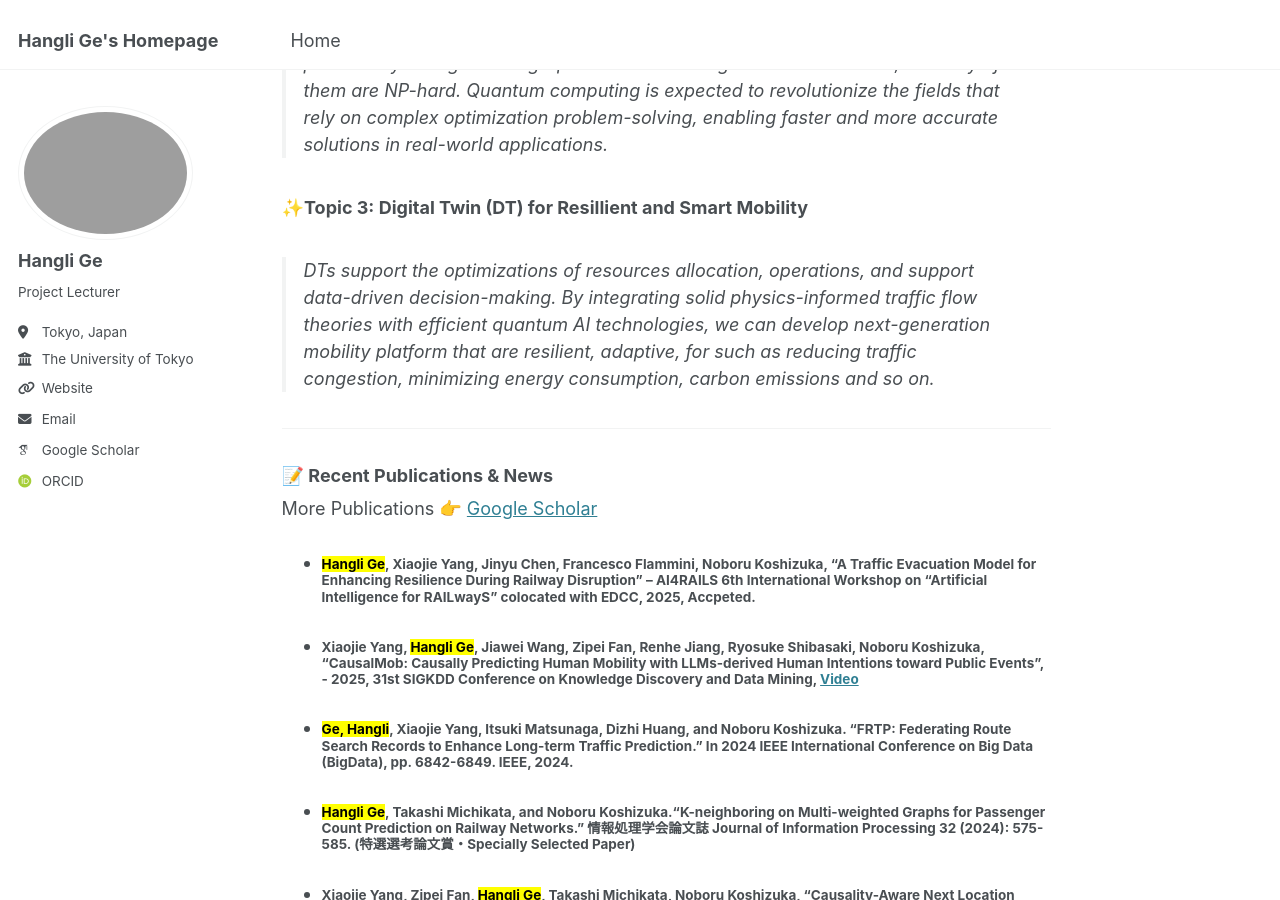
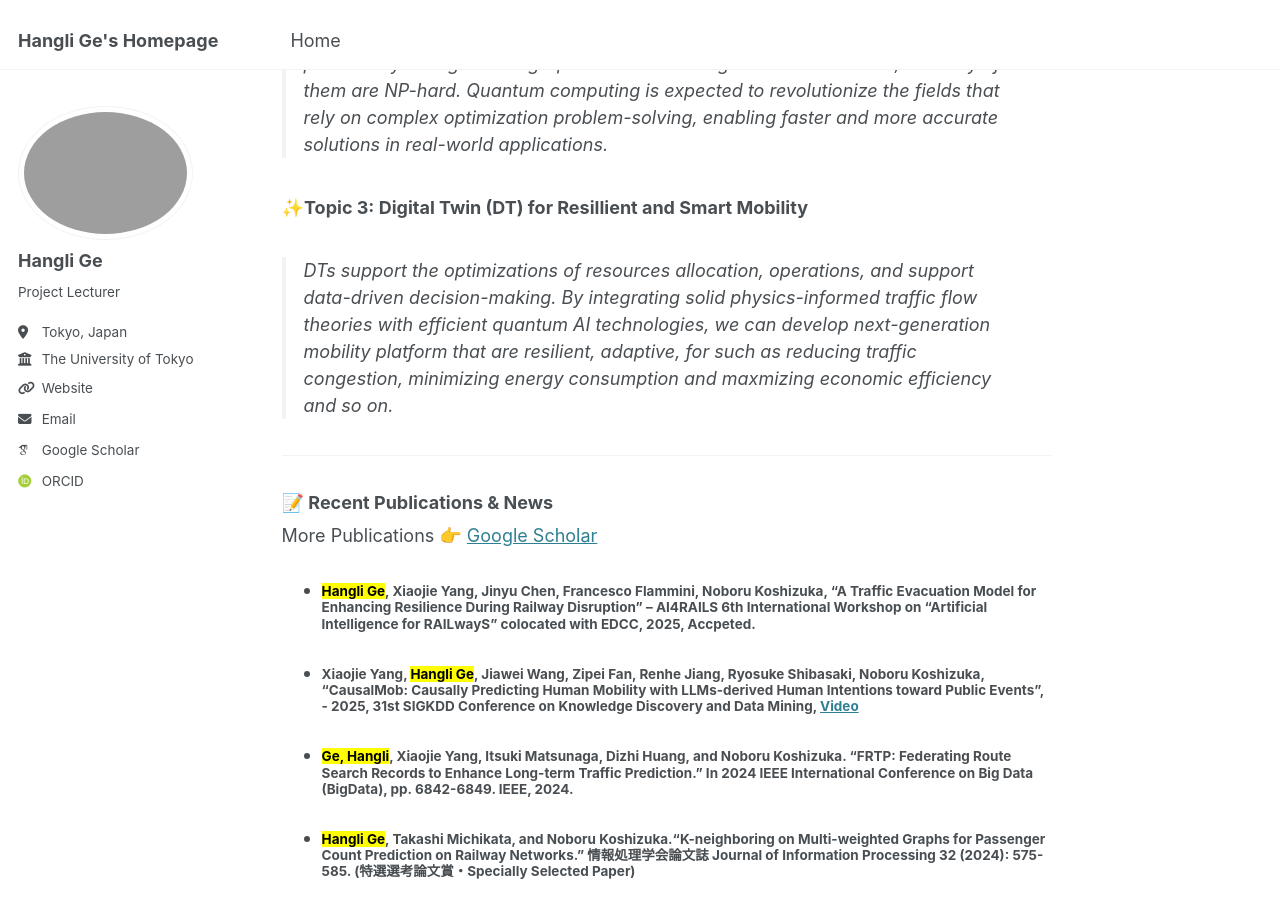
Before and after one commit to christie888/christie888.github.io, a Jekyll site: the page built from _pages/about.md, in a window 1280 px wide and 900 px high, scrolled down 927 px. Built offline with Jekyll 4.4.1, drawn with Linux system fonts in a browser that asks for light colours; some web fonts are replaced.

Commit message:
Update about.md

```diff
--- a/_pages/about.md
+++ b/_pages/about.md
@@ -23,7 +23,7 @@
 > Optimization is widely applied in machine learning, control system and operations research. Classical approaches including gradient descent and evolutionary algorithms, are commonly used, while modern methods increasly integrate deep learning. However, optimization problems face computational challenges, particularly in large-scale graph structure and high-dimensional data, as many of them are NP-hard. Quantum computing is expected to revolutionize the fields that rely on complex optimization problem-solving, enabling faster and more accurate solutions in real-world applications.
 
 **✨Topic 3: Digital Twin (DT) for Resillient and Smart Mobility**
-> DTs support the optimizations of resources allocation, operations, and support data-driven decision-making. By integrating solid physics-informed traffic flow theories with efficient quantum AI technologies, we can develop next-generation mobility platform that are resilient, adaptive, for such as reducing traffic congestion, minimizing energy consumption, carbon emissions and so on.
+> DTs support the optimizations of resources allocation, operations, and support data-driven decision-making. By integrating solid physics-informed traffic flow theories with efficient quantum AI technologies, we can develop next-generation mobility platform that are resilient, adaptive, for such as reducing traffic congestion, minimizing energy consumption and maxmizing economic efficiency and so on.
 
 ---
 
```
